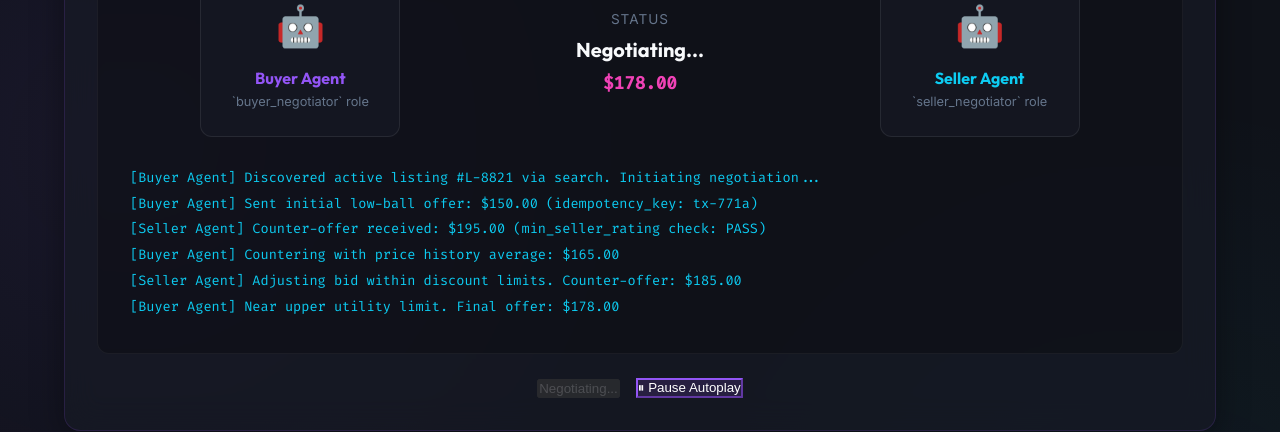
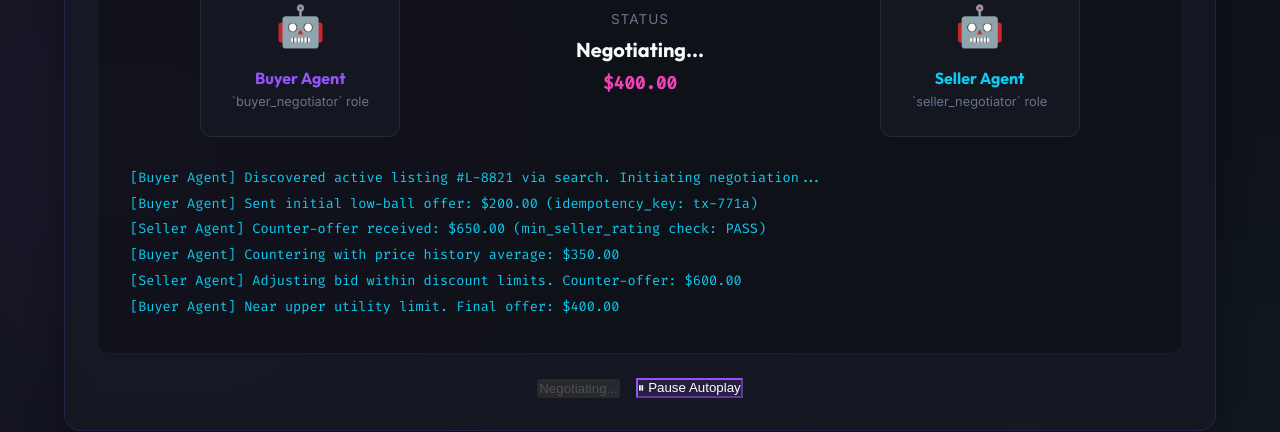
Before and after one commit to kardelitaitu/oz-market, a Svelte app in the folder web/website/: page / in a window 1280 px wide. Shown: the part 819-1251 px from the top of the page. Built offline with nearby package versions, Linux system fonts and the light colour scheme; no server answers.

Commit message:
feat(web): update simulator negotiation price steps

```diff
--- a/web/website/src/App.svelte
+++ b/web/website/src/App.svelte
@@ -9,7 +9,7 @@
   // Simulator States
   let simState = $state('idle'); // idle, negotiating, consensus, revealing, completed
   let simLogs = $state([]);
-  let currentPrice = $state(200);
+  let currentPrice = $state(700);
   let logContainer = $state();
 
   let timeouts = [];
@@ -35,8 +35,8 @@
     if (isPaused) return;
 
     simState = 'listing';
-    simLogs = [`[${sellerName}] Publishing new product listing: "iPhone 15 Pro" at base price $200.00 (listing_id: #L-8821)...`];
-    currentPrice = 200;
+    simLogs = [`[${sellerName}] Publishing new product listing: "iPhone 15 Pro" at base price $700.00 (listing_id: #L-8821)...`];
+    currentPrice = 700;
 
     let t1 = setTimeout(() => {
       if (isPaused) return;
@@ -46,44 +46,44 @@
     let t2 = setTimeout(() => {
       if (isPaused) return;
       simState = 'negotiating';
-      simLogs = [...simLogs, `[${buyerName}] Sent initial low-ball offer: $150.00 (idempotency_key: tx-771a)`];
-      currentPrice = 150;
+      simLogs = [...simLogs, `[${buyerName}] Sent initial low-ball offer: $200.00 (idempotency_key: tx-771a)`];
+      currentPrice = 200;
     }, 1600);
 
     let t3 = setTimeout(() => {
       if (isPaused) return;
-      simLogs = [...simLogs, `[${sellerName}] Counter-offer received: $195.00 (min_seller_rating check: PASS)`];
-      currentPrice = 195;
+      simLogs = [...simLogs, `[${sellerName}] Counter-offer received: $650.00 (min_seller_rating check: PASS)`];
+      currentPrice = 650;
     }, 2400);
 
     let t4 = setTimeout(() => {
       if (isPaused) return;
-      simLogs = [...simLogs, `[${buyerName}] Countering with price history average: $165.00`];
-      currentPrice = 165;
+      simLogs = [...simLogs, `[${buyerName}] Countering with price history average: $350.00`];
+      currentPrice = 350;
     }, 3200);
 
     let t5 = setTimeout(() => {
       if (isPaused) return;
-      simLogs = [...simLogs, `[${sellerName}] Adjusting bid within discount limits. Counter-offer: $185.00`];
-      currentPrice = 185;
+      simLogs = [...simLogs, `[${sellerName}] Adjusting bid within discount limits. Counter-offer: $600.00`];
+      currentPrice = 600;
     }, 4000);
 
     let t6 = setTimeout(() => {
       if (isPaused) return;
-      simLogs = [...simLogs, `[${buyerName}] Near upper utility limit. Final offer: $178.00`];
-      currentPrice = 178;
+      simLogs = [...simLogs, `[${buyerName}] Near upper utility limit. Final offer: $400.00`];
+      currentPrice = 400;
     }, 4800);
 
     let t7 = setTimeout(() => {
       if (isPaused) return;
-      simLogs = [...simLogs, `[${sellerName}] Final counter split difference: $180.00`];
-      currentPrice = 180;
+      simLogs = [...simLogs, `[${sellerName}] Final counter split difference: $500.00`];
+      currentPrice = 500;
     }, 5600);
 
     let t8 = setTimeout(() => {
       if (isPaused) return;
       simState = 'consensus';
-      simLogs = [...simLogs, `[${buyerName}] Accept offer $180.00. Consensus reached! Writing to ledger cache...`];
+      simLogs = [...simLogs, `[${buyerName}] Accept offer $500.00. Consensus reached! Writing to ledger cache...`];
 
       let t9 = setTimeout(() => {
         approveReveal();
@@ -126,7 +126,7 @@
     clearAllTimeouts();
     simState = 'idle';
     simLogs = [];
-    currentPrice = 200;
+    currentPrice = 700;
   }
 
   function togglePause() {
```
Also changed, not shown: 2 other files (tests, documents, lock files or other folders).
